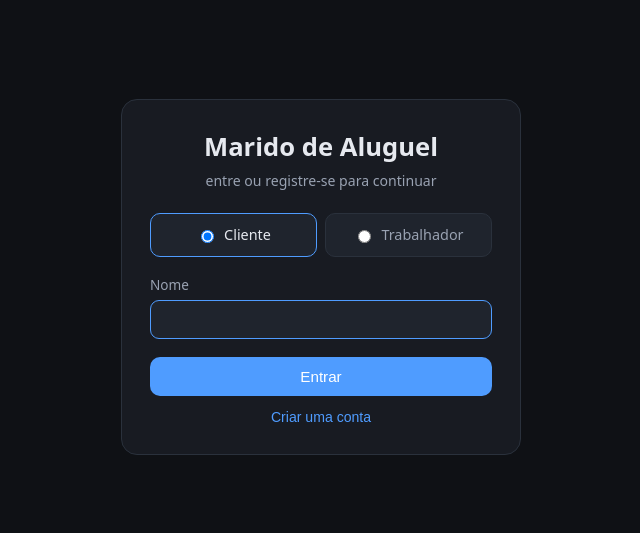
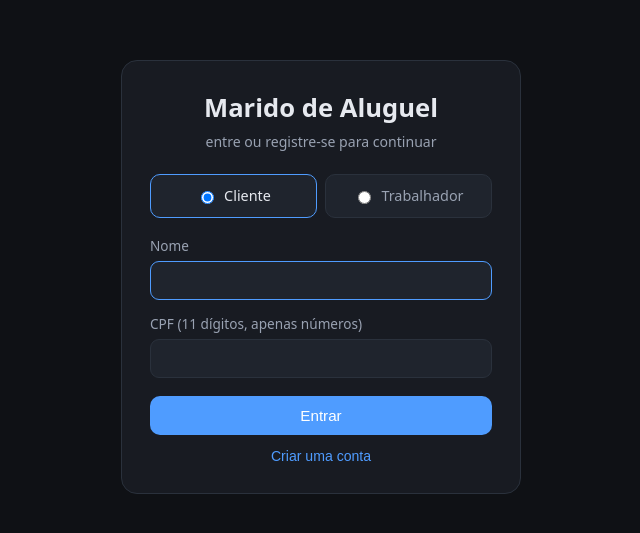
Before and after one commit to Gabriel-Pinotti/marido-de-aluguel, a React (Vite) app in the folder web/: page / in a window 1280 px wide. Shown: the part 123-656 px from the top of the page, without its empty margins (319-959 px from the left). Built offline with nearby package versions, Linux system fonts and the light colour scheme.

Commit message:
add: cpf required for login

```diff
--- a/web/src/components/Login.jsx
+++ b/web/src/components/Login.jsx
@@ -53,12 +53,14 @@ export default function Login({ onLogin }) {
     e.preventDefault();
     setErro("");
     const alvo = norm(nome);
+    const cpfAlvo = cpf.trim();
     if (!alvo) return setErro("Digite seu nome.");
+    if (!cpfAlvo) return setErro("Digite seu CPF.");
     try {
       const lista = papel === "trabalhador" ? await getTrabalhadores() : await getClientes();
-      const achado = lista.find((u) => norm(u.nome) === alvo);
+      const achado = lista.find((u) => norm(u.nome) === alvo && u.cpf === cpfAlvo);
       if (!achado) {
-        setErro("Nome não encontrado. Faça seu registro primeiro.");
+        setErro("Nome ou CPF incorreto, verifique os dados e tente novamente.");
         return;
       }
       onLogin({ papel, nome: achado.nome, cpf: achado.cpf });
@@ -124,6 +126,10 @@ export default function Login({ onLogin }) {
             <label className="campo">
               <span>Nome</span>
               <input value={nome} onChange={(e) => setNome(e.target.value)} autoFocus />
+            </label>
+            <label className="campo">
+              <span>CPF (11 dígitos, apenas números)</span>
+              <input value={cpf} onChange={(e) => setCpf(e.target.value)} />
             </label>
             {erro && <p className="dica erro">{erro}</p>}
             <button className="primario bloco" type="submit">Entrar</button>
@@ -191,7 +197,7 @@ export default function Login({ onLogin }) {
               Registrar e entrar
             </button>
             <button className="link-btn" type="button" onClick={() => trocarModo("login")}>
-              já tenho uma conta
+              Já tenho uma conta
             </button>
           </form>
         )}
```
Also changed, not shown: 1 other file (tests, documents, lock files or other folders).
